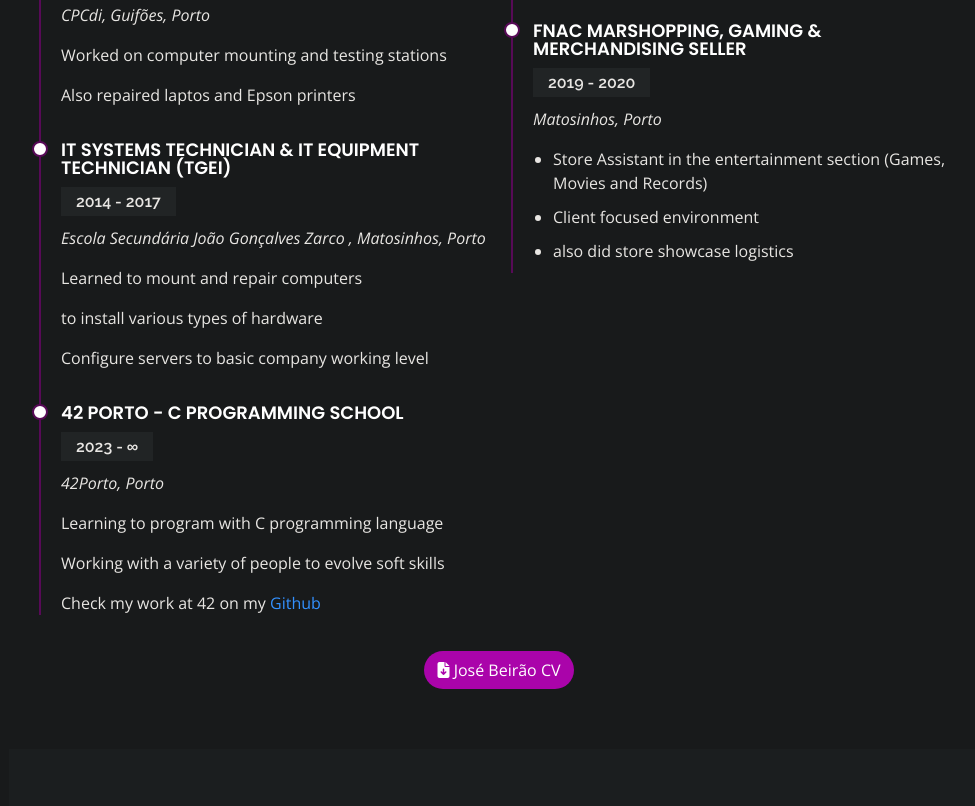
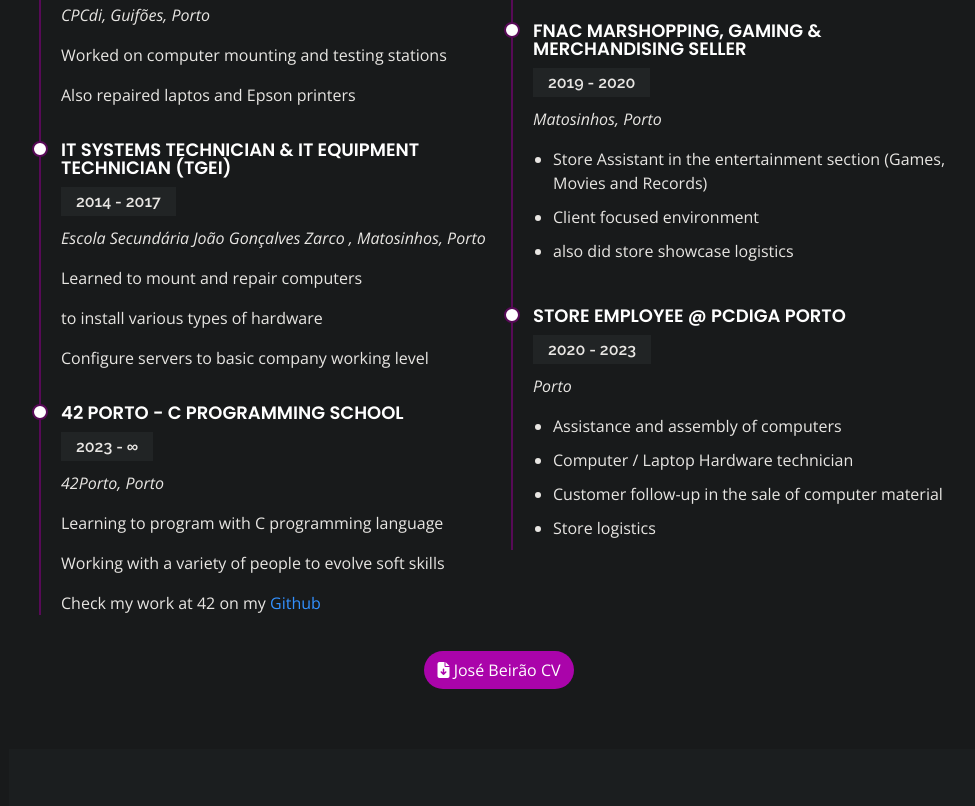
Before and after one commit to Drkpulse/Personal_Website, a plain HTML site: page index.html in a window 1280 px wide. Shown: the part 2297-3103 px from the top of the page, without its empty margins (291-1266 px from the left). Drawn offline with nearby package versions, Linux system fonts and the light colour scheme.

Commit message:
Professional update

```diff
--- a/index.html
+++ b/index.html
@@ -257,6 +257,17 @@
 				<li>also did store showcase logistics</li>
               </ul>
             </div>
+			<div class="resume-item">
+				<h4>Store Employee @ PCDiga Porto</h4>
+				<h5>2020 - 2023</h5>
+				<p><em>Porto</em></p>
+				<ul>
+				  <li>Assistance and assembly of computers</li>
+				  <li>Computer / Laptop Hardware technician</li>
+				  <li>Customer follow-up in the sale of computer material</li>
+				  <li>Store logistics</li>
+				</ul>
+			  </div>
           </div>
         </div>
         <div class="text-center" data-aos="fade-up" style="padding-top: 20px;">
```
